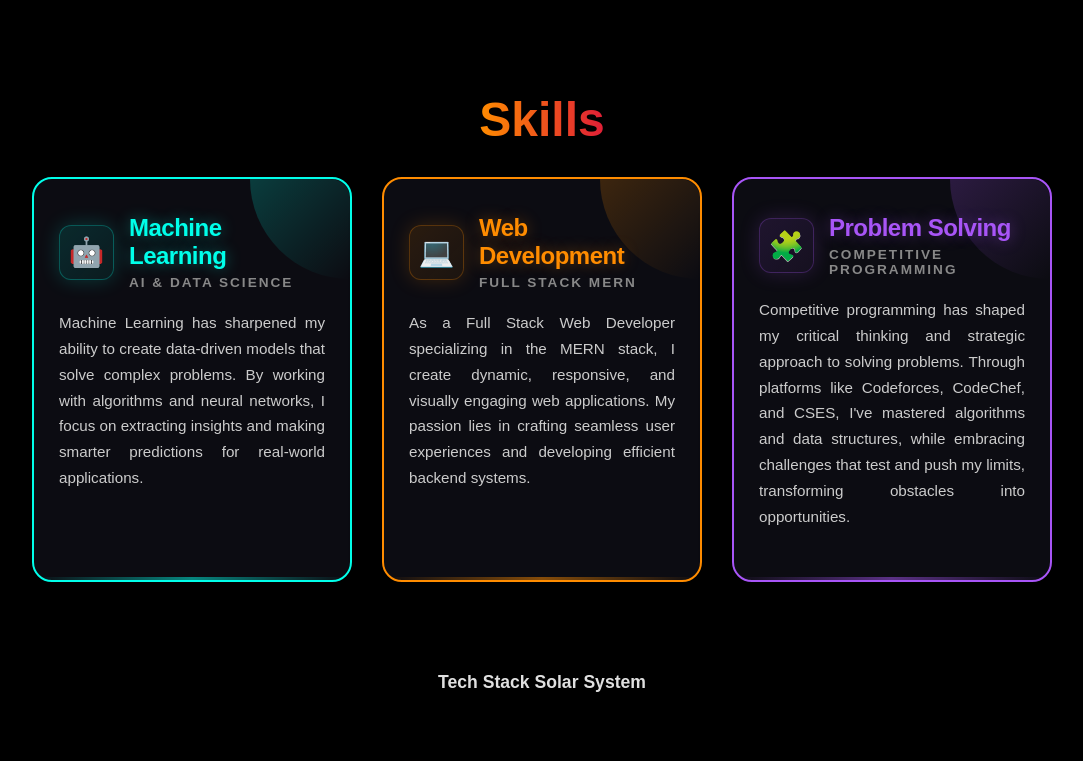
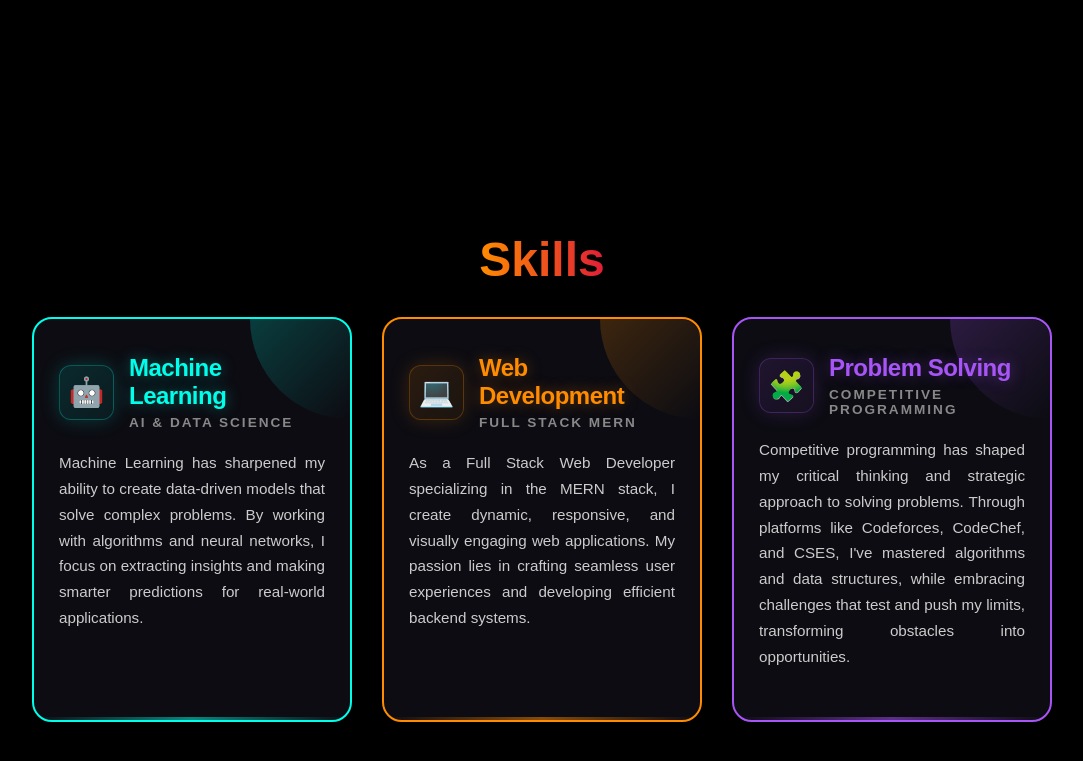
Before and after one commit to Aarnav-JP/Portfolio, a React (Create React App) app: page / in a window 1280 px wide. Shown: the part 1468-2229 px from the top of the page, without its empty margins (98-1181 px from the left). Built offline with nearby package versions, Linux system fonts and the light colour scheme.

Commit message:
fix(nav): align skills title on laptop and education timeline on mobile

```diff
--- a/src/pages/Education.js
+++ b/src/pages/Education.js
@@ -53,6 +53,10 @@ const TimelineContainer = styled.div`
   margin: 0 auto;
   padding-left: 30px;
   z-index: 1;
+
+  @media (max-width: 600px) {
+    padding-left: 20px;
+  }
 `;
 
 /* The Constellation Line */
--- a/src/pages/Skills.js
+++ b/src/pages/Skills.js
@@ -25,11 +25,12 @@ const SkillsSection = styled(motion.section)`
   position: relative;
   /* overflow: hidden; */
   height: 100%;
-  padding: 0 5%;
+  padding: 100px 5% 50px; /* Added internal padding */
   scroll-margin-top: 100px; /* Prevent navbar overlap */
 
   @media (max-width: 900px) {
     min-height: 100vh;
+    padding: 80px 5%;
   }
 `;
 
@@ -43,7 +44,8 @@ const GradientText = styled.h1`
   animation: ${fadeIn} 1s ease-out forwards;
   position: relative;
   z-index: 1;
-  margin-top: -40px;
+  margin-top: 0;  /* Removed negative margin */
+
   @media (max-width: 900px) {
     font-size: 2.2rem;
     margin-top: 0;
```
